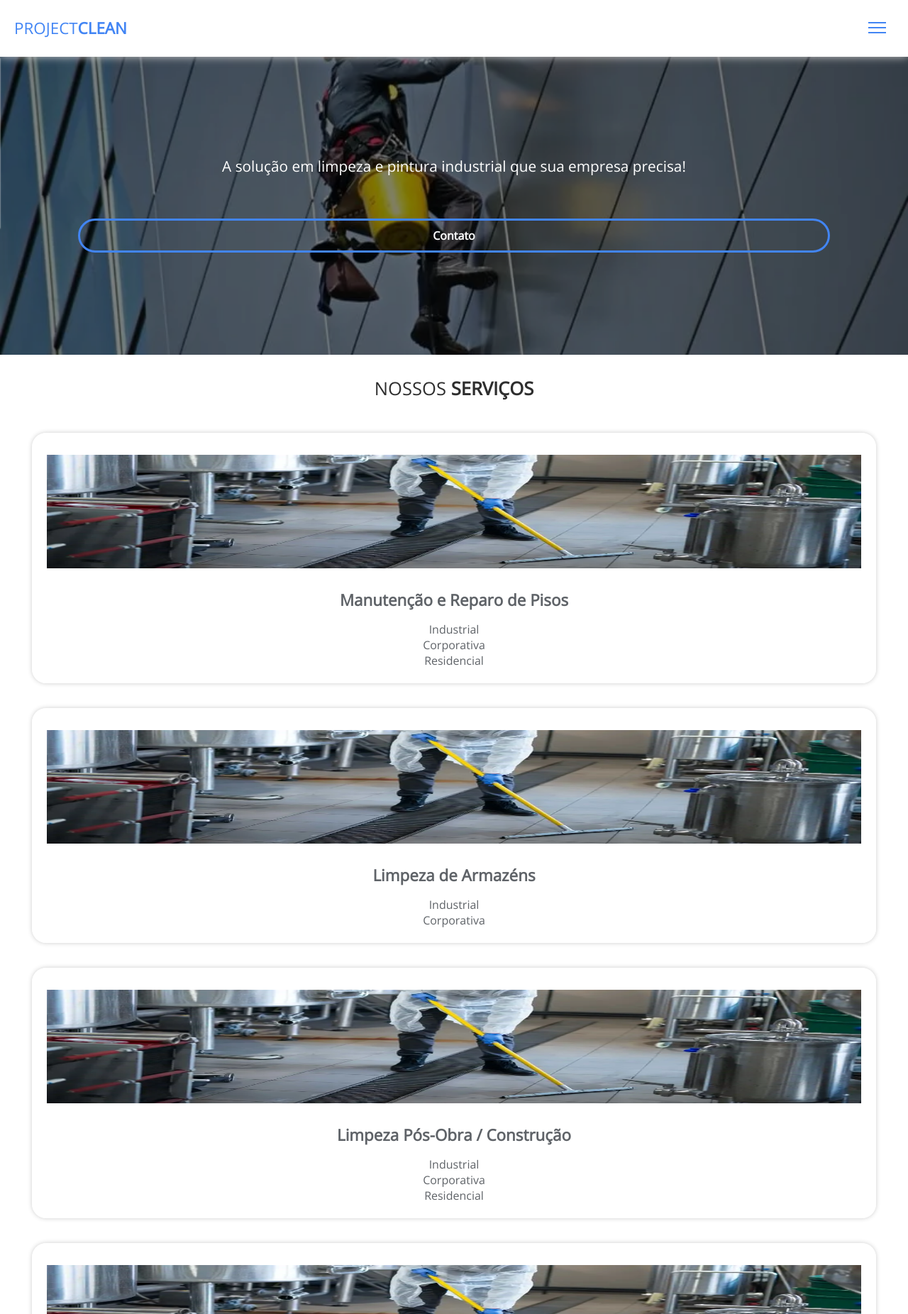
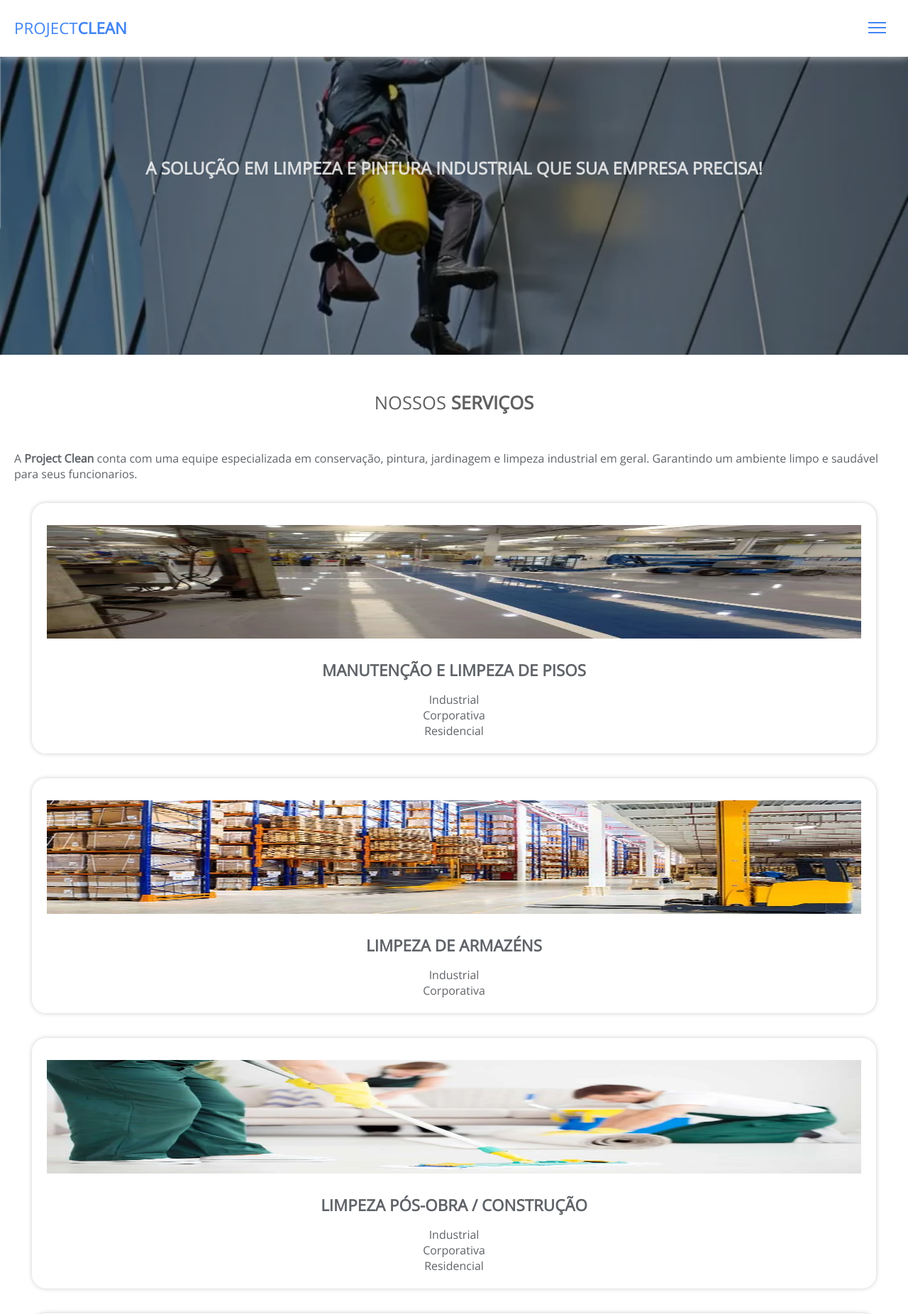
Before and after one commit to maarcospaaulo/project-clean, a PHP site: page / in a window 1280 px wide. Shown: the top 1852 px of the page at 71% size. Run offline with PHP 8.4, Linux system fonts and the light colour scheme.

Commit message:
adjustment

```diff
--- a/css-dev/style.css
+++ b/css-dev/style.css
@@ -156,9 +156,9 @@ main .container {
 main .title-section {
   font-size: 1.6rem;
   font-weight: 100;
-  color: #2e2e2e;
+  color: #606060;
   text-transform: uppercase;
-  padding: 30px 0px;
+  padding: 50px 0px;
   text-align: center;
 }
 
@@ -179,7 +179,7 @@ main .section-hero {
 main .section-hero .section-hero__itens img {
   height: 420px;
   object-fit: cover;
-  filter: brightness(50%);
+  filter: brightness(60%);
 }
 
 main .section-hero .section-hero__text {
@@ -193,9 +193,11 @@ main .section-hero .section-hero__text {
 main .section-hero .section-hero__text h2 {
   display: block;
   color: #ffffff;
-  font-size: 1.3rem;
-  font-weight: 100;
+  font-size: 1.5rem;
+  font-weight: 800;
   margin-bottom: 60px;
+  text-transform: uppercase;
+  opacity: 0.8;
 }
 
 main .section-hero .section-hero__text a {
@@ -204,13 +206,13 @@ main .section-hero .section-hero__text a {
   font-weight: bold;
   font-size: 1rem;
   padding: 10px;
-  border: 3px solid #4285f4;
+  border: 2px solid #4285f4;
   border-radius: 40px;
   margin: 0 80px;
 }
 
 main .section-about {
-  height: 450px;
+  height: 520px;
   overflow: hidden;
   background-color: #fbfbfb;
 }
@@ -226,7 +228,7 @@ main .section-services .services {
   display: flex;
   flex-direction: column;
   align-items: center;
-  margin: 15px 25px;
+  margin: 30px 25px;
 }
 
 main .section-services .services .services-item {
@@ -244,6 +246,7 @@ main .section-services .services .services-item h3 {
   font-weight: 800;
   font-size: 1.4rem;
   padding: 15px 25px;
+  text-transform: uppercase;
 }
 
 main .section-services .services .services-item img {
--- a/index.html
+++ b/index.html
@@ -77,31 +77,32 @@
       </div>
       <div class="section-hero__text">
         <h2>A solução em limpeza e pintura industrial que sua empresa precisa!</h2>
-        <a href="#">Contato</a>
+        <!-- <a href="#">Contato</a> -->
       </div>
     </section>
     <section id="services" class="section-services">
       <div class="container">
         <h2 class="title-section">Nossos <strong>Serviços</strong></h2>
+        <p class="services-description">A <strong>Project Clean</strong> conta com uma equipe especializada em conservação, pintura, jardinagem e limpeza industrial em geral. Garantindo um ambiente limpo e saudável para seus funcionarios.</p>
         <div class="services">
           <div class="services-item">
             <div class="services-img">
               <picture>
-                <source srcset="img/banner/hero-3.webp" type="image/webp">
-                <source srcset="img/banner/hero-3.jpg" type="image/jpeg">
-                <img src="img/banner/hero-3.jpg" title="Imagem pintura industrial" alt="Pintura Industrial" width="250px" height="150px">
+                <source srcset="img/services/piso-industrial.webp" type="image/webp">
+                <source srcset="img/services/piso-industrial.jpg" type="image/jpeg">
+                <img src="img/services/piso-industrial.jpg" title="Imagem pintura industrial" alt="Pintura Industrial" width="250px" height="150px">
               </picture>
             </div>
-            <h3>Manutenção e Reparo de Pisos</h3>
+            <h3>Manutenção e Limpeza de Pisos</h3>
             <p>Industrial</p>
             <p>Corporativa</p>
             <p>Residencial</p>
           </div>
           <div class="services-item">
             <picture>
-              <source srcset="img/banner/hero-3.webp" type="image/webp">
-              <source srcset="img/banner/hero-3.jpg" type="image/jpeg">
-              <img src="img/banner/hero-3.jpg" title="Imagem pintura industrial" alt="Pintura Industrial" width="250px" height="150px">
+              <source srcset="img/services/armazens.webp" type="image/webp">
+              <source srcset="img/services/armazens.jpeg" type="image/jpeg">
+              <img src="img/services/armazens.jpeg" title="Imagem pintura industrial" alt="Pintura Industrial" width="250px" height="150px">
             </picture>
             <h3>Limpeza de Armazéns</h3>
             <p>Industrial</p>
@@ -109,9 +110,9 @@
           </div>
           <div class="services-item">
             <picture>
-              <source srcset="img/banner/hero-3.webp" type="image/webp">
-              <source srcset="img/banner/hero-3.jpg" type="image/jpeg">
-              <img src="img/banner/hero-3.jpg" title="Imagem pintura industrial" alt="Pintura Industrial" width="250px" height="150px">
+              <source srcset="img/services/limpeza-pos-obra.webp" type="image/webp">
+              <source srcset="img/services/limpeza-pos-obra.jpg" type="image/jpeg">
+              <img src="img/services/limpeza-pos-obra.jpg" title="Imagem pintura industrial" alt="Pintura Industrial" width="250px" height="150px">
             </picture>
             <h3>Limpeza Pós-Obra / Construção</h3>
             <p>Industrial</p>
@@ -120,9 +121,28 @@
           </div>
           <div class="services-item">
             <picture>
-              <source srcset="img/banner/hero-3.webp" type="image/webp">
-              <source srcset="img/banner/hero-3.jpg" type="image/jpeg">
-              <img src="img/banner/hero-3.jpg" title="Imagem pintura industrial" alt="Pintura Industrial" width="250px" height="150px">
+              <source srcset="img/services/limpeza-tecnica.webp" type="image/webp">
+              <source srcset="img/services/limpeza-tecnica.jpg" type="image/jpeg">
+              <img src="img/services/limpeza-tecnica.jpg" title="Imagem pintura industrial" alt="Pintura Industrial" width="250px" height="150px">
+            </picture>
+            <h3>Limpeza Técnica</h3>
+            <p>Industrial</p>
+            <p>Corporativa</p>
+          </div>
+          <div class="services-item">
+            <picture>
+              <source srcset="img/services/limpeza-silos.webp" type="image/webp">
+              <source srcset="img/services/limpeza-silos.jpg" type="image/jpeg">
+              <img src="img/services/limpeza-silos.jpg" title="Imagem pintura industrial" alt="Pintura Industrial" width="250px" height="150px">
+            </picture>
+            <h3>Limpeza de Silos</h3>
+            <p>Industrial</p>
+          </div>
+          <div class="services-item">
+            <picture>
+              <source srcset="img/services/limpeza-vidro.webp" type="image/webp">
+              <source srcset="img/services/limpeza-vidro.jpg" type="image/jpeg">
+              <img src="img/services/limpeza-vidro.jpg" title="Imagem pintura industrial" alt="Pintura Industrial" width="250px" height="150px">
             </picture>
             <h3>Limpeza de Vidros e Janelas</h3>
             <p>Industrial</p>
@@ -131,9 +151,9 @@
           </div>
           <div class="services-item">
             <picture>
-              <source srcset="img/banner/hero-3.webp" type="image/webp">
-              <source srcset="img/banner/hero-3.jpg" type="image/jpeg">
-              <img src="img/banner/hero-3.jpg" title="Imagem pintura industrial" alt="Pintura Industrial" width="250px" height="150px">
+              <source srcset="img/services/coifas.webp" type="image/webp">
+              <source srcset="img/services/coifas.jpg" type="image/jpeg">
+              <img src="img/services/coifas.jpg" title="Imagem pintura industrial" alt="Pintura Industrial" width="250px" height="150px">
             </picture>
             <h3>Limpeza de Coifas</h3>
             <p>Industrial</p>
@@ -142,11 +162,11 @@
           </div>
           <div class="services-item">
             <picture>
-              <source srcset="img/banner/hero-3.webp" type="image/webp">
-              <source srcset="img/banner/hero-3.jpg" type="image/jpeg">
-              <img src="img/banner/hero-3.jpg" title="Imagem pintura industrial" alt="Pintura Industrial" width="250px" height="150px">
+              <source srcset="img/services/jardinagem.webp" type="image/webp">
+              <source srcset="img/services/jardinagem.jpg" type="image/jpeg">
+              <img src="img/services/jardinagem.jpg" title="Imagem pintura industrial" alt="Pintura Industrial" width="250px" height="150px">
             </picture>
-            <h3>Limpeza Técnica</h3>
+            <h3>Serviço de Jardinagem</h3>
             <p>Industrial</p>
             <p>Corporativa</p>
             <p>Residencial</p>
```
Also changed, not shown: img/services/armazens.jpg (added), img/services/armazens.webp (added), img/services/coifas.jpg (added), img/services/coifas.webp (added), img/services/jardinagem.jpg (added), img/services/jardinagem.webp (added), img/services/limpeza-pos-obra.jpg (added), img/services/limpeza-pos-obra.webp (added), img/services/limpeza-silos.jpg (added), img/services/limpeza-silos.webp (added), img/services/limpeza-tecnica.jpg (added), img/services/limpeza-tecnica.webp (added), img/services/limpeza-vidro.jpg (added), img/services/limpeza-vidro.webp (added), 2 more files.
